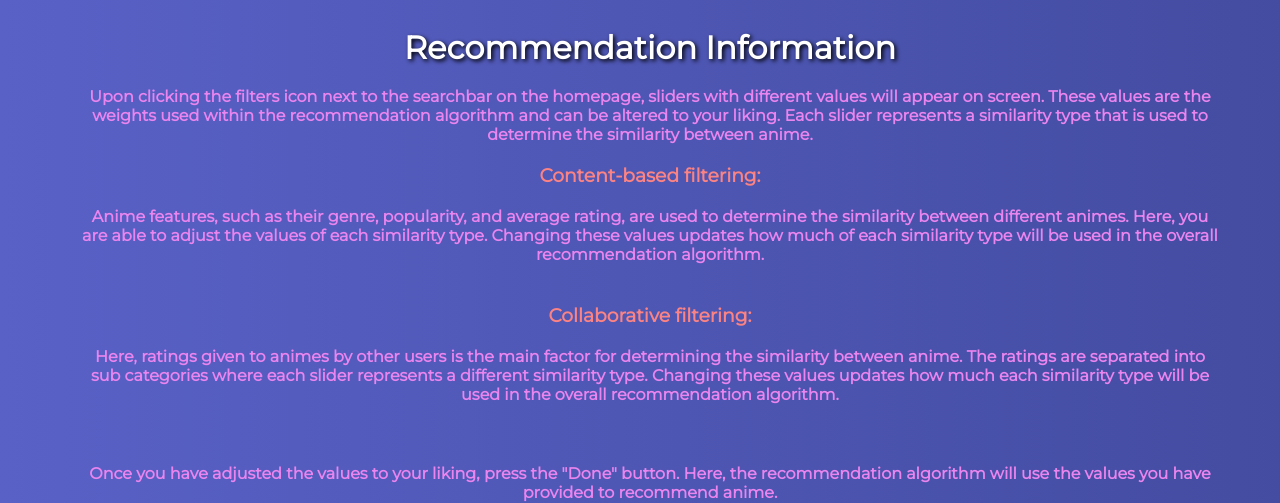
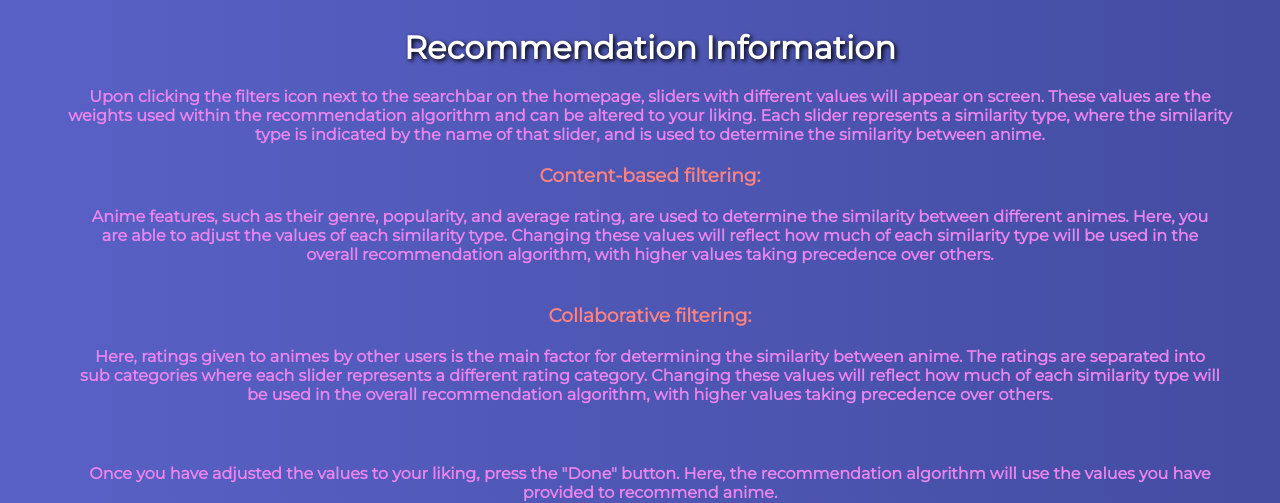
Before and after one commit to Haaris-Syed/AnimeRecommender, a React (Create React App) app in the folder website/: page /information in a window 1280 px wide. Shown: the part 152-655 px from the top of the page. Built offline with nearby package versions, Linux system fonts and the light colour scheme; no server answers.

Commit message:
update recommendation information page

```diff
--- a/website/src/components/RecommendationInfo.js
+++ b/website/src/components/RecommendationInfo.js
@@ -10,24 +10,26 @@ function RecommendationInfo() {
           Upon clicking the filters icon next to the searchbar on the homepage,
           sliders with different values will appear on screen. These values are
           the weights used within the recommendation algorithm and can be
-          altered to your liking. Each slider represents a similarity type that
+          altered to your liking. Each slider represents a similarity type,
+          where the similarity type is indicated by the name of that slider, and
           is used to determine the similarity between anime.
           <h3>Content-based filtering:</h3>
           <p>
             Anime features, such as their genre, popularity, and average rating,
             are used to determine the similarity between different animes. Here,
             you are able to adjust the values of each similarity type. Changing
-            these values updates how much of each similarity type will be used
-            in the overall recommendation algorithm.
+            these values will reflect how much of each similarity type will be
+            used in the overall recommendation algorithm, with higher values
+            taking precedence over others.
           </p>
           <h3>Collaborative filtering:</h3>
           <p>
             Here, ratings given to animes by other users is the main factor for
             determining the similarity between anime. The ratings are separated
             into sub categories where each slider represents a different
-            similarity type. Changing these values updates how much each
+            rating category. Changing these values will reflect how much of each
             similarity type will be used in the overall recommendation
-            algorithm.
+            algorithm, with higher values taking precedence over others.
           </p>
         </h4>
         <h4>
```
